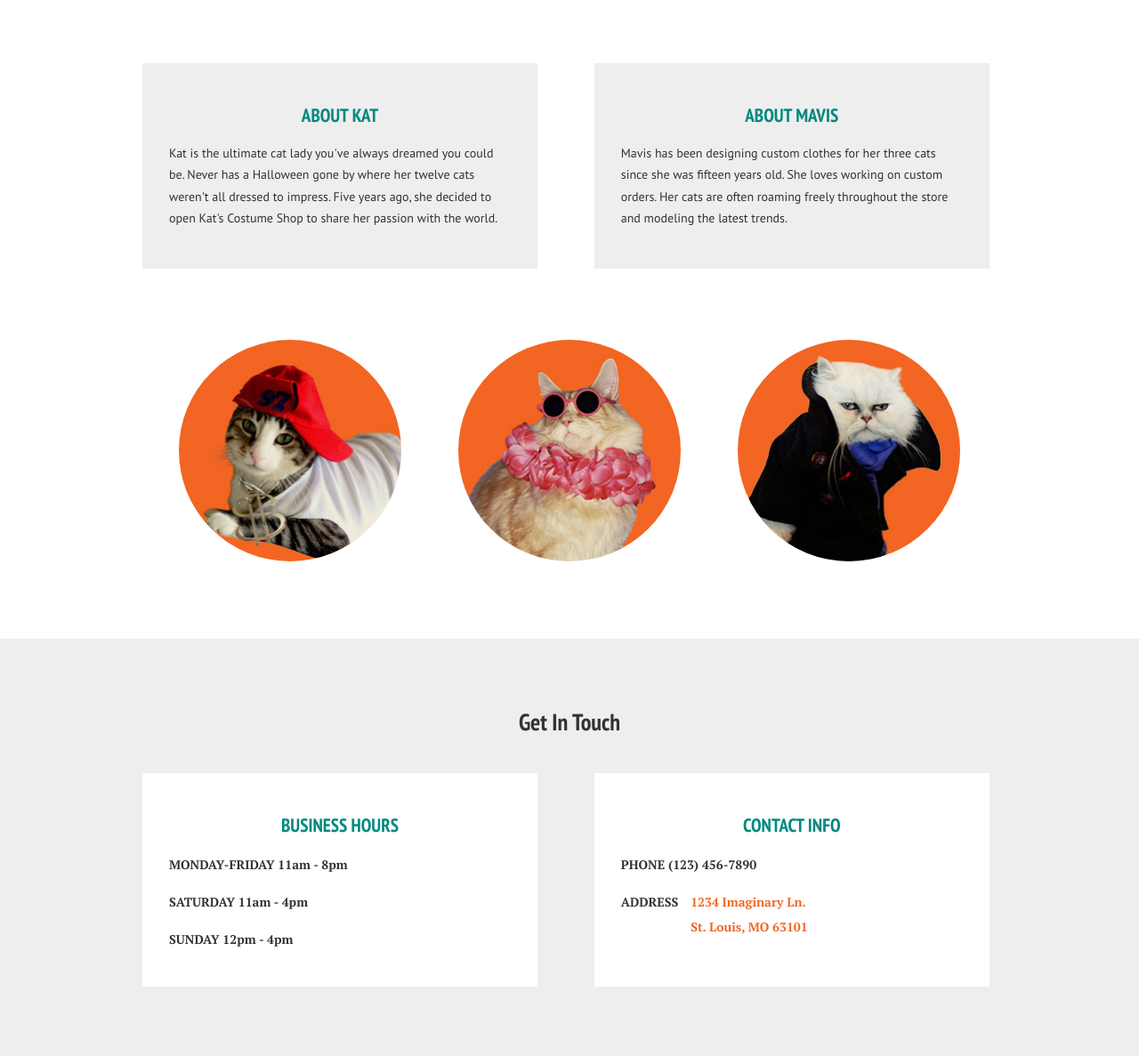
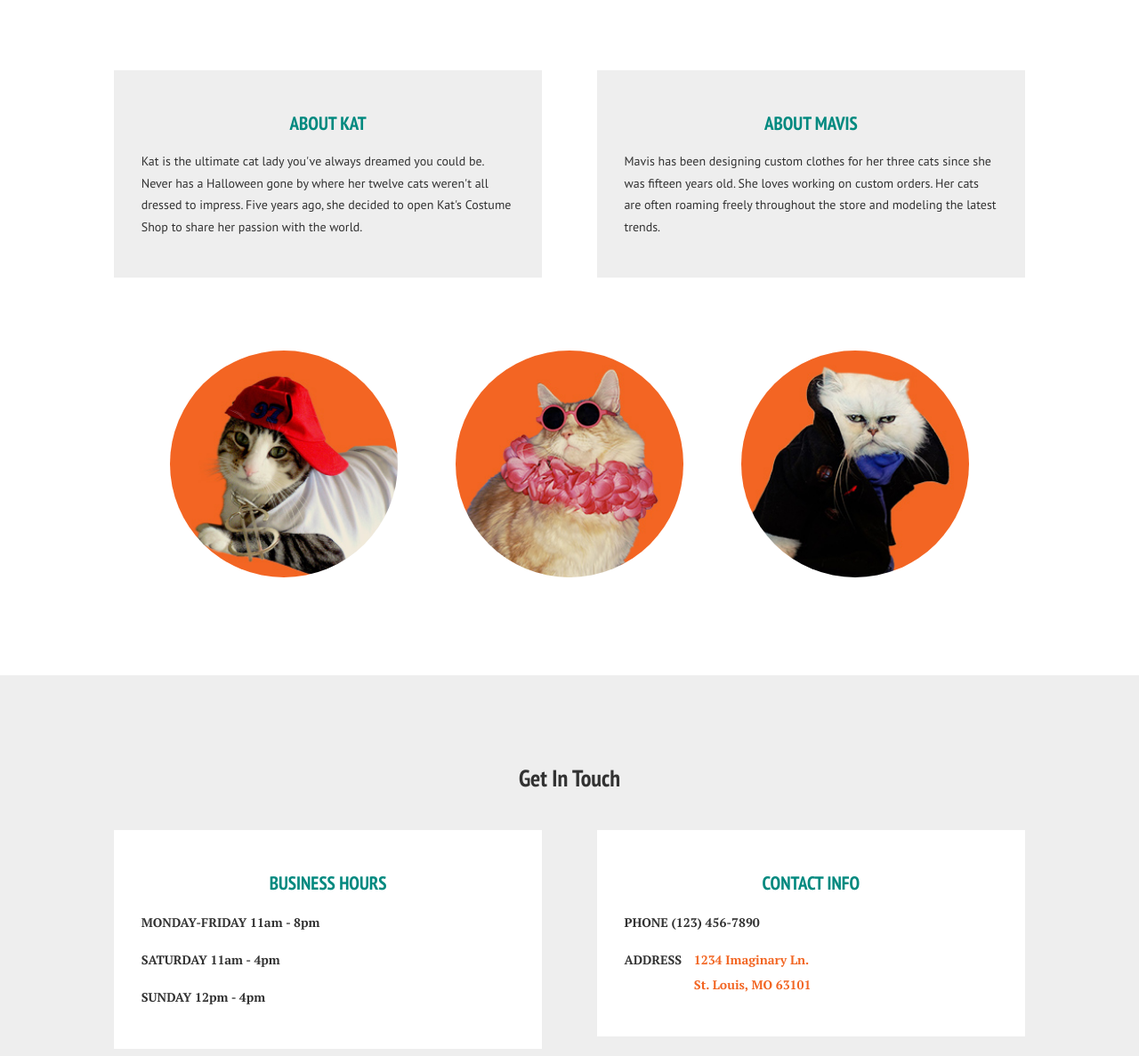
Before and after one commit to kalirogers/codergirl-catproject, a plain HTML site: page index.html in a window 1280 px wide. Shown: the part 723-1910 px from the top of the page at 89% size. Drawn offline with Linux system fonts and the light colour scheme.

Commit message:
Change all widths, margins and padding from pixels to percentages

```diff
--- a/assets/css/index.css
+++ b/assets/css/index.css
@@ -4,6 +4,18 @@ body {
   font-size: .875em;
   line-height: 1.75em;
   color: #323232;
+}
+
+.container {
+  width: 80%;
+  margin: 8% auto;
+  max-width: 1400px;
+}
+
+.group:after {
+  content: "";
+  display: table;
+  clear: both;
 }
 
 h1 {
@@ -38,10 +50,7 @@ a {
   font-weight: 700;
 }
 
-.container {
-  width: 75%;
-  margin: 80px auto;
-}
+
 
 .align-center {
   text-align: center;
@@ -49,7 +58,7 @@ a {
 
 /* header styles */
 header {
-  padding: 20px;
+  padding: 2%;
   height: 40px;
 }
 
@@ -80,37 +89,36 @@ nav ul li {
 
 /* main section styles */
 .intro-copy {
-  margin: 80px auto;
+  margin-bottom: 8%;
 }
 
 .space-below {
-  margin: 0 0 45px 0;
+  margin-bottom: 4.5%;
 }
 
 .intro-copy h3 {
   margin: 0;
 }
 
-.about-box {
+.box {
   background-color: #eeeeee;
-  display: inline-block;
-  padding: 30px;
-  width: 40%;
-  height:
+  padding: 3%;
+  width: 41%;
+  float: left;
 }
 
 .margin-right {
-  margin-right: 60px;
+  margin-right: 6%;
 }
 
 .cat-images {
-  margin: 80px auto;
+  margin-top: 8%;
   text-align: center;
 }
 
 .cat-images img {
   border-radius: 50%;
-  width: 250px;
+  width: 25%;
   height: auto;
 }
 
@@ -120,13 +128,8 @@ nav ul li {
   padding-top: 1px;
 }
 
-.contact-box {
-  background-color: #ffffff;
-  display: inline-block;
-  padding: 30px;
-  width: 40%;
-  vertical-align: top;
-  height: 180px;
+.box-white {
+  background-color: white;
 }
 
 .address {
@@ -156,9 +159,8 @@ nav ul li {
 footer {
   background-color: #00897f;
   text-align: center;
-  height: 125px;
   color: white;
-  line-height: 125px;
+  padding: 5%;
 }
 
 
--- a/index.html
+++ b/index.html
@@ -31,36 +31,40 @@
         capes, socks and booties. Custom orders are available upon
         request. Just stop by the store or call and ask for Mavis.</h3>
       </section>
-      <div class="about-box margin-right">
+      <div class="group">
+          <div class="box margin-right">
             <h2 class="align-center">About Kat</h2>
             <p>Kat is the ultimate cat lady you've always dreamed you could
             be. Never has a Halloween gone by where her twelve cats weren't
             all dressed to impress. Five years ago, she decided to open
             Kat's Costume Shop to share her passion with the world.</p>
           </div>
-      <div class="about-box">
+          <div class="box">
             <h2 class="align-center">About Mavis</h2>
             <p>Mavis has been designing custom clothes for her three
             cats since she was fifteen years old. She loves working on
             custom orders. Her cats are often roaming freely throughout
             the store and modeling the latest trends.</p>
           </div>
+      </div>
       <div class="cat-images">
         <img class="margin-right" src="assets/images/kats-cat1.jpg" alt="Cat with a red hat">
         <img class="margin-right" src="assets/images/kats-cat2.jpg" alt="Cat with flowers and sunglasses">
         <img src="assets/images/kats-cat3.jpg" alt="Cat in black jacket">
+      </div>
     </main>
 
     <section class="contact">
       <div class="container">
         <h1 class="align-center space-below">Get In Touch</h1>
-        <div class="contact-box margin-right">
+        <div class="group">
+            <div class="box box-white margin-right">
               <h2 class="align-center">Business Hours</h2>
               <h3><span>Monday-Friday</span> 11am - 8pm</h3>
               <h3><span>Saturday</span> 11am - 4pm</h3>
               <h3><span>Sunday</span> 12pm - 4pm</h3>
             </div>
-        <div class="contact-box">
+            <div class="box box-white">
               <h2 class="align-center">Contact Info</h2>
               <h3><span>Phone</span> (123) 456-7890<h3>
               <div class="address">
@@ -72,6 +76,7 @@
               </div>
             </div>
         </div>
+      </div>
       <div class="map"></div>
     </section>
 
```
Lines whose indentation alone changed are shown as unchanged.
